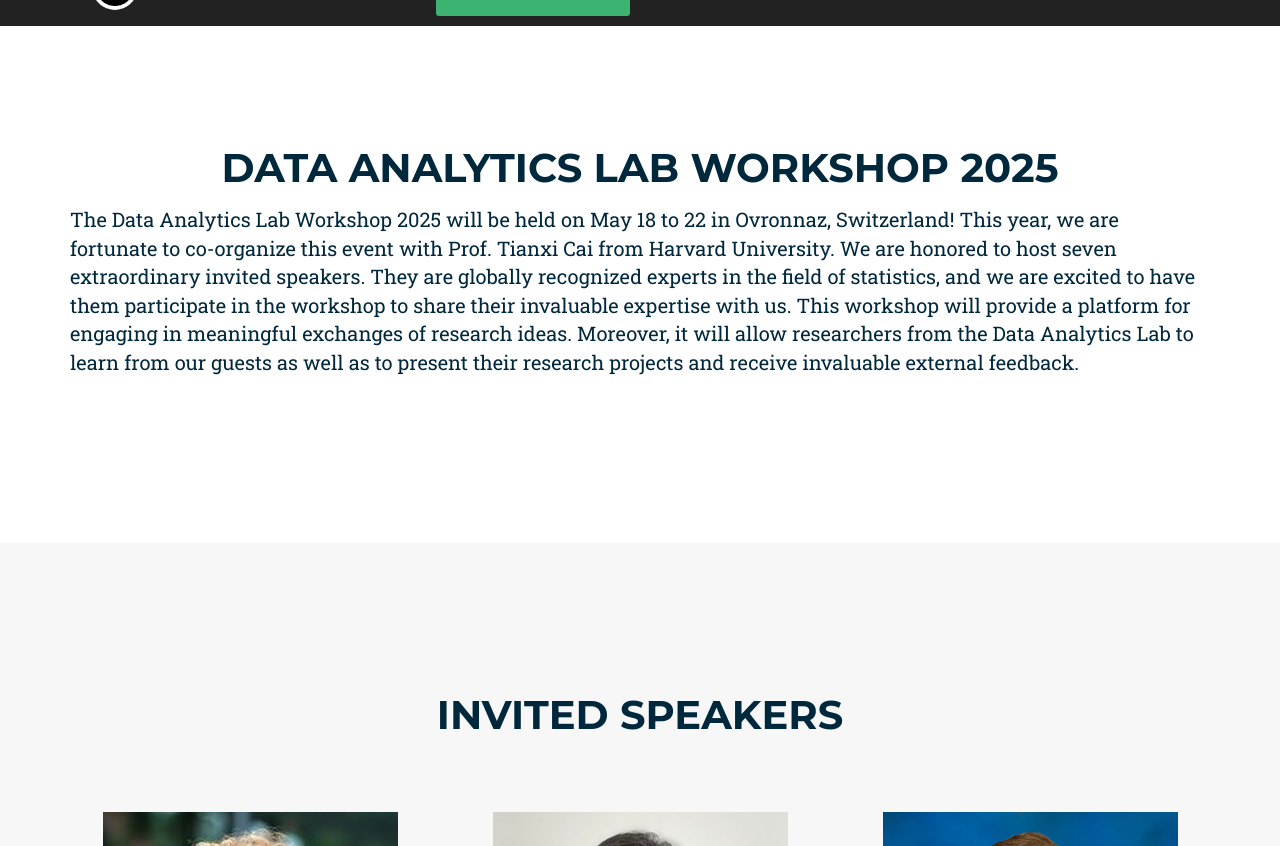
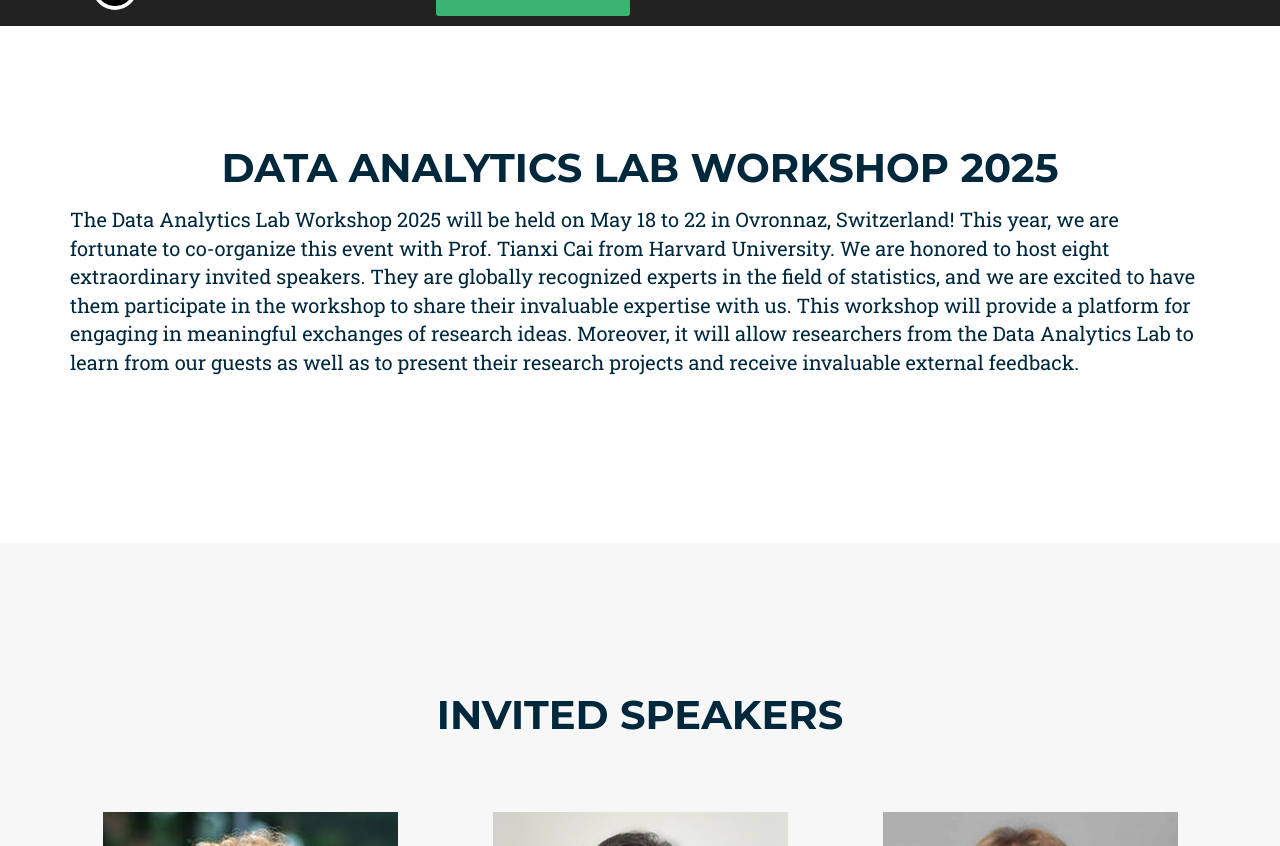
Before and after one commit to SMAC-Group/stat_conf_24, a Jekyll site: the page built from index.html, in a window 1280 px wide and 900 px high, scrolled down 850 px, cut to the strip 54-900 px from the top of the window. Built offline with Jekyll 4.4.1, drawn with Linux system fonts in a browser that asks for light colours; some web fonts are replaced; some of the changed text lies outside the part shown.

```diff
--- a/_includes/2017_data/intro.html
+++ b/_includes/2017_data/intro.html
@@ -15,7 +15,7 @@
 
 
 <span style="font-size: 20px;">
-The Data Analytics Lab Workshop 2025 will be held on May 18 to 22 in Ovronnaz, Switzerland! This year, we are fortunate to co-organize this event with Prof. Tianxi Cai from Harvard University. We are honored to host seven extraordinary invited speakers. They are globally recognized experts in the field of statistics, and we are excited to have them participate in the workshop to share their invaluable expertise with us.
+The Data Analytics Lab Workshop 2025 will be held on May 18 to 22 in Ovronnaz, Switzerland! This year, we are fortunate to co-organize this event with Prof. Tianxi Cai from Harvard University. We are honored to host eight extraordinary invited speakers. They are globally recognized experts in the field of statistics, and we are excited to have them participate in the workshop to share their invaluable expertise with us.
 
 This workshop will provide a platform for engaging in meaningful exchanges of research ideas. Moreover, it will allow researchers from the Data Analytics Lab to learn from our guests as well as to present their research projects and receive invaluable external feedback.
   </span>
```
Also changed, not shown: _data/twenty_17/speakers.yml (+10 -0 lines), css/2017_style/img/speaker/maria4.jpeg (added), css/2017_style/img/speaker/maria7.jpg (added), css/2017_style/img/speaker/maria_2.jpg (added), css/2017_style/img/speaker/mariapia.jpg (added), 6 other files.
